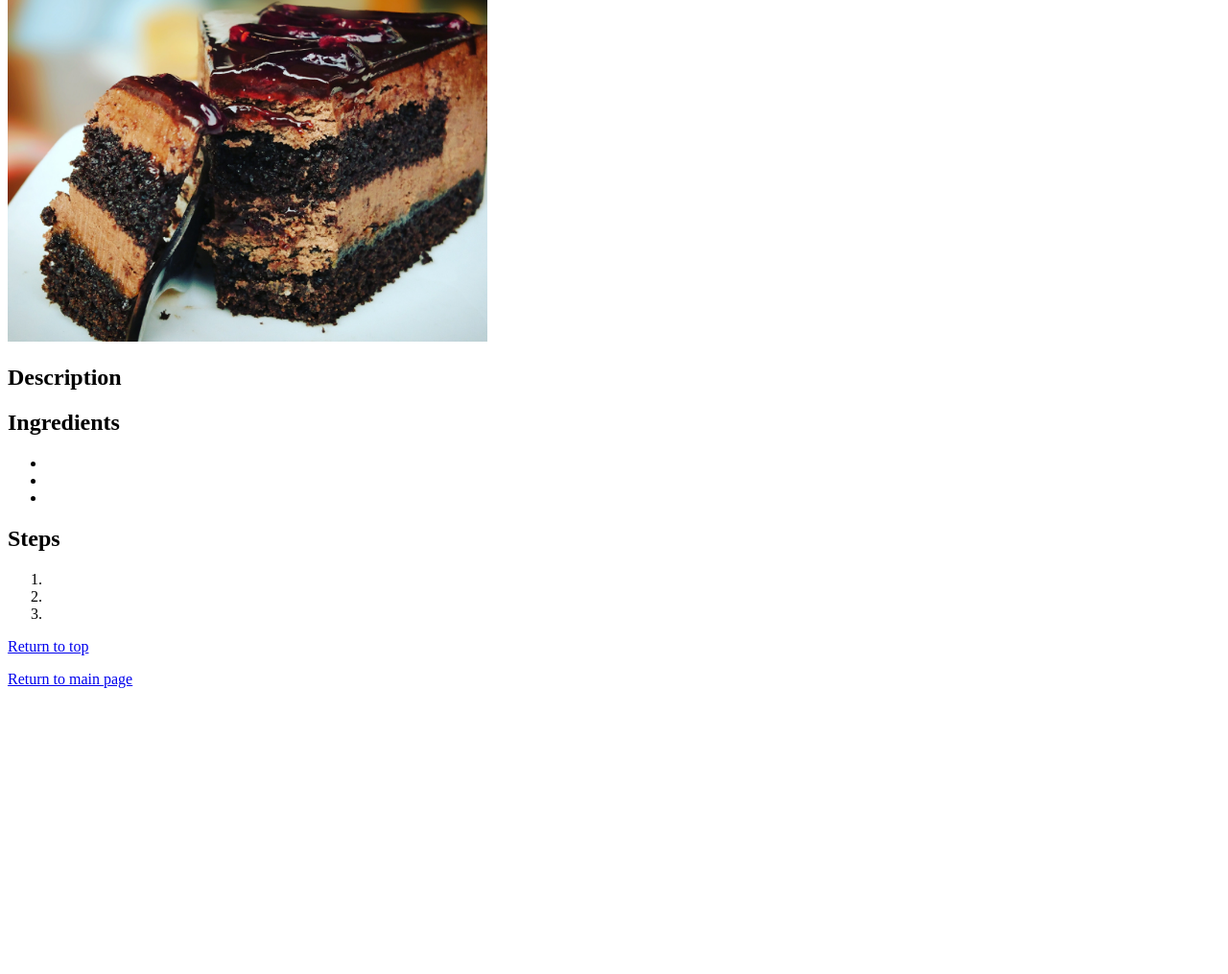
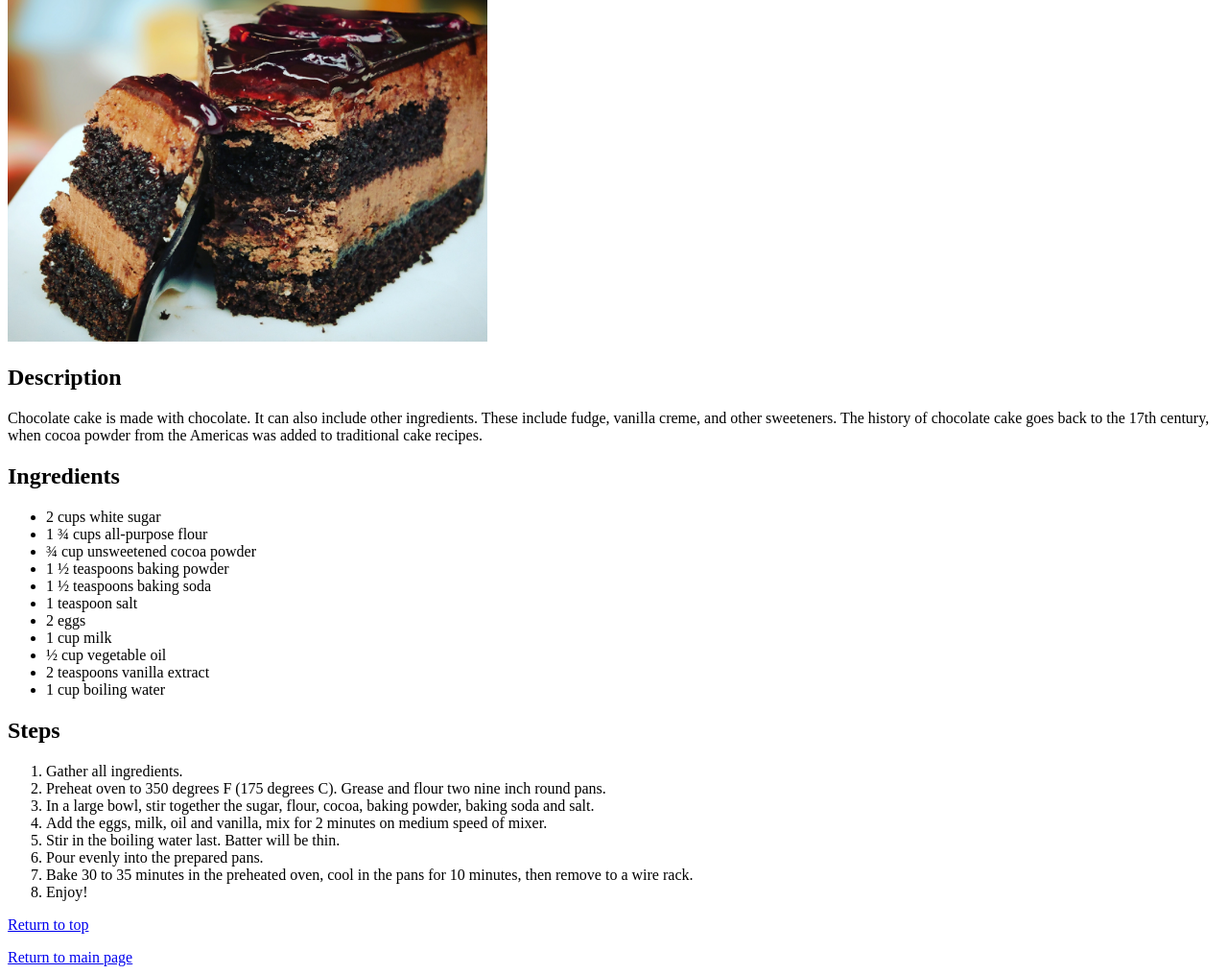
Before and after one commit to Dhami-13/odin-recipes, a plain HTML site: page recipes/chocolate_cake.html in a window 1280 px wide. Shown: the part 145-1160 px from the top of the page at 96% size. Before the commit the page ends 870 px from the top, so only its background shows below. Drawn offline with Linux system fonts and the light colour scheme.

Commit message:
Finishing the project

```diff
--- a/recipes/chocolate_cake.html
+++ b/recipes/chocolate_cake.html
@@ -11,19 +11,31 @@
     <img src="../images/chocolate_cake.jpg" alt="A chocolate cake" style="width:500px;">
     <p></p>
     <h2>Description</h2>
-    <p></p>
-    <p></p>
+    <p>Chocolate cake is made with chocolate. It can also include other ingredients. These include fudge, vanilla creme, and other sweeteners. The history of chocolate cake goes back to the 17th century, when cocoa powder from the Americas was added to traditional cake recipes.</p>
     <h2>Ingredients</h2>
     <ul>
-        <li></li>
-        <li></li>
-        <li></li>
+        <li>2 cups white sugar</li>
+        <li>1 ¾ cups all-purpose flour</li>
+        <li>¾ cup unsweetened cocoa powder</li>
+        <li>1 ½ teaspoons baking powder</li>
+        <li>1 ½ teaspoons baking soda</li>
+        <li>1 teaspoon salt</li>
+        <li>2 eggs</li>
+        <li>1 cup milk</li>
+        <li>½ cup vegetable oil</li>
+        <li>2 teaspoons vanilla extract</li>
+        <li>1 cup boiling water</li>
     </ul>
     <h2>Steps</h2>
     <ol>
-        <li></li>
-        <li></li>
-        <li></li>
+        <li>Gather all ingredients.</li>
+        <li>Preheat oven to 350 degrees F (175 degrees C). Grease and flour two nine inch round pans.</li>
+        <li>In a large bowl, stir together the sugar, flour, cocoa, baking powder, baking soda and salt.</li>
+        <li>Add the eggs, milk, oil and vanilla, mix for 2 minutes on medium speed of mixer.</li>
+        <li>Stir in the boiling water last. Batter will be thin.</li>
+        <li>Pour evenly into the prepared pans.</li>
+        <li>Bake 30 to 35 minutes in the preheated oven, cool in the pans for 10 minutes, then remove to a wire rack.</li>
+        <li>Enjoy!</li>
     </ol>
     <a href="#header">Return to top</a>
     <p></p>
```
Also changed, not shown: index.html (+1 -1 lines), recipes/gajar_ka_halwa.html (+14 -8 lines), recipes/kulfi.html (+10 -8 lines).
